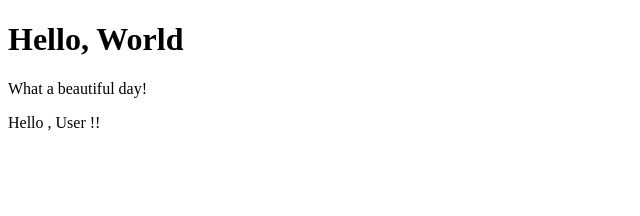
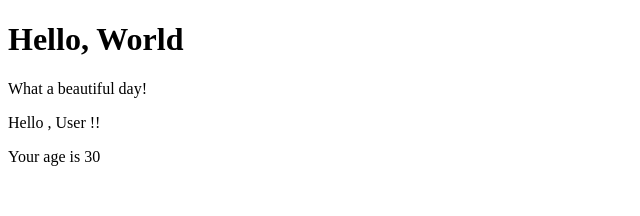
Before and after one commit to ChristianLestingi/React, a React (Create React App) app: page / in a window 1280 px wide. Shown: the top 216 px of the page, without its empty margins (0-640 px from the left). Built offline with nearby package versions, Linux system fonts and the light colour scheme.

Commit message:
props/03

```diff
--- a/src/App.js
+++ b/src/App.js
@@ -9,7 +9,7 @@
     return (
       <div>
         <Hello />
-        <Welcome />
+        <Welcome age={30}/>
       </div>
     );
   }
--- a/src/Welcome.js
+++ b/src/Welcome.js
@@ -1,10 +1,16 @@
+//Modify the Welcome component so that it receives a second prop called age and renders it below the 'welcome' message, within a p tag after the message "Your age is ".
 import React from "react";
 
 export class Welcome extends React.Component {
   render() {
-    return <p>Hello , {this.props.name} !!</p>;
+    return (
+      <div>
+        <p>Hello , {this.props.name} !!</p>
+        <p> Your age is {this.props.age}</p>
+      </div>
+    );
   }
 }
 Welcome.defaultProps = {
-    name : 'User'
-}
+  name: "User",
+};
```
